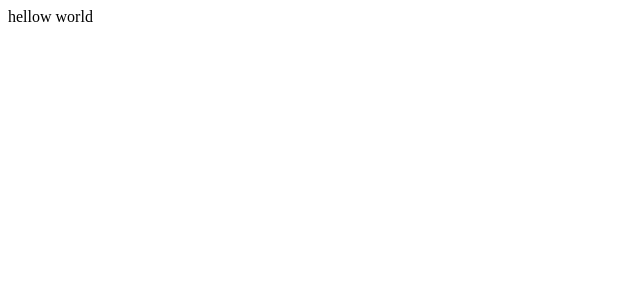
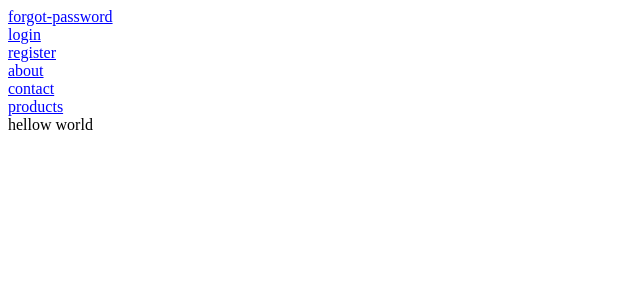
Before and after one commit to CodeshShubh/Learn_nextjs, a Next.js app: page / in a window 1280 px wide. Shown: the top 300 px of the page, without its empty margins (0-640 px from the left). Built offline with nearby package versions, Linux system fonts and the light colour scheme.

Commit message:
Link tag stying or active Links

```diff
--- a/src/app/layout.tsx
+++ b/src/app/layout.tsx
@@ -1,18 +1,41 @@
-import { Metadata } from "next";
+'use client';
+// import { Metadata } from "next";
+import Link from "next/link";
+import { usePathname } from "next/navigation";
 
-export const metadata:Metadata = {
-    title:'Home',
-    description:'Home Description'
-}
+// export const metadata:Metadata = {
+//     title:'Home',
+//     description:'Home Description'
+// }
+
+const navLinks  = [
+    {name:"forgot-password" , href:'/forgot-password'},
+    {name:'login', href:'/login'},
+    {name:'register', href:'/register'},
+    {name:'about', href:'/about'},
+    {name:'contact', href:'/contact'},
+    {name:'products', href:'/products'},
+]
+
 export default function registerLayout({children}: {children: React.ReactNode}) {
+     const pathName = usePathname()
+      console.log(pathName)
+
     return (
         <html lang="en">
             <body>
-                <main>
+                     {
+                         navLinks.map((itm,i)=>{
+                              const isActive = pathName === itm.href ||(pathName.startsWith(itm.href) && itm.href!=='/')
+                            return (
 
+                                 <div key={i} >
+                                      <Link href={itm.href} style={isActive ? {color:"red"}: {color:'blue'}}>{itm.name}</Link>
+                                 </div>
+                            )
+                         })
+                     }
                     {children}
-
-                </main>
 
             </body>
         </html>
```
